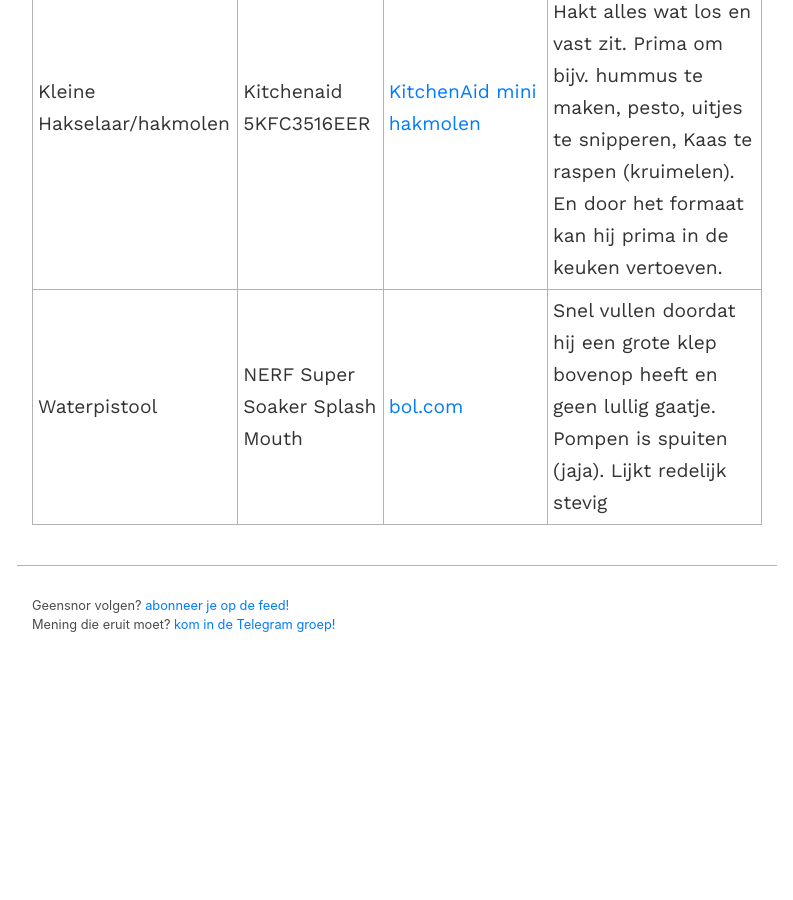
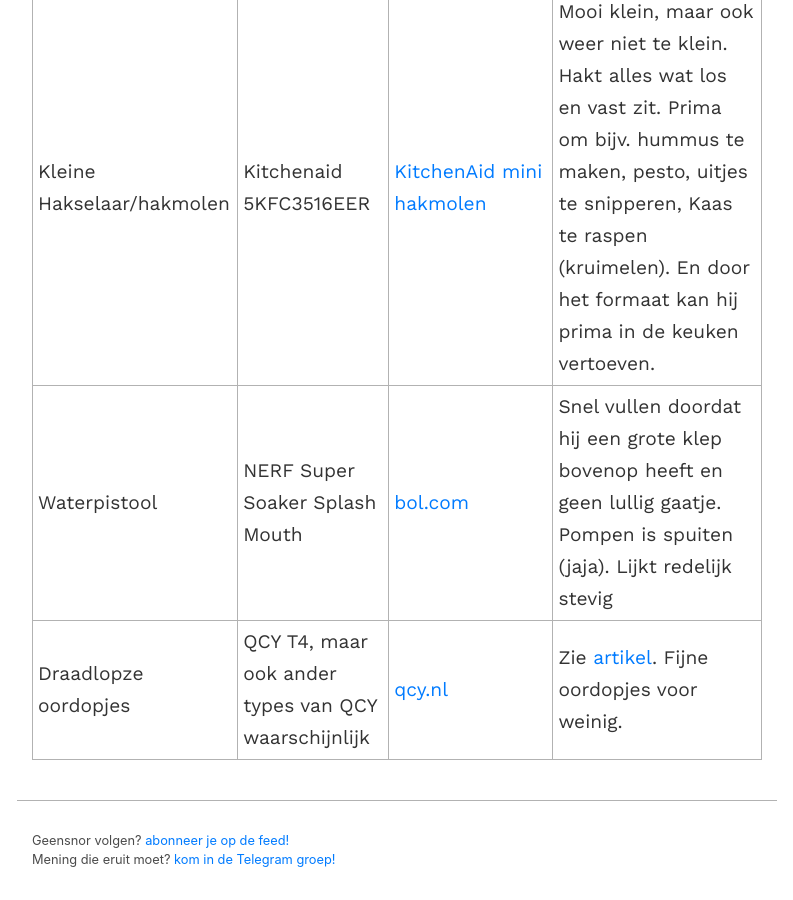
Before and after one commit to geensnor/geensnor.nl, a Jekyll site: the page built from pages/tips.md, in a window 1280 px wide and 900 px high, scrolled down 8808 px. Shown: the whole window, without its empty margins (243-1036 px from the left). Built offline with Jekyll 4.4.1, drawn with Linux system fonts in a browser that asks for light colours; before the commit the page ends 9473 px from its top, so only the background shows below that.

Commit message:
Update tips.md

```diff
--- a/pages/tips.md
+++ b/pages/tips.md
@@ -97,3 +97,4 @@
 |Dunschillertje uit japan|Kai select 100|[knives and tools](https://www.knivesandtools.nl/nl/pt/-kai-select-100-dunschiller-t.htm?gclid=CjwKCAiAp4KCBhB6EiwAxRxbpJMBHBrc_6L6YPuxCvgNa1XikZMqPY2MNrh0aRyig6BmRHmaVt66kRoCYXgQAvD_BwE)|Handige dunschiller. Mesje staat net onder een geinig hoekje waardoor het allemaal een stuk makkelijker gaat. Fijn ding.|
 |Kleine Hakselaar/hakmolen|Kitchenaid 5KFC3516EER|[KitchenAid mini hakmolen](https://partner.bol.com/click/click?p=2&t=url&s=1181127&f=TXL&url=https%3A%2F%2Fwww.bol.com%2Fnl%2Fp%2Fkitchenaid-mini-food-processor-5kfc3516s-hakmolen-wit%2F9200000084641155%2F&name=KitchenAid%20Mini%20Food%20Processor%205KFC3516S%20-%20Hak...)| Mooi klein, maar ook weer niet te klein. Hakt alles wat los en vast zit. Prima om bijv. hummus te maken, pesto, uitjes te snipperen, Kaas te raspen (kruimelen). En door het formaat kan hij prima in de keuken vertoeven.|
 |Waterpistool|NERF Super Soaker Splash Mouth|[bol.com](https://partner.bol.com/click/click?p=2&t=url&s=1122314&f=TXL&url=https%3A%2F%2Fwww.bol.com%2Fnl%2Fp%2Fnerf-super-soaker-splash-mouth-waterpistool%2F9200000089794928%2F&name=NERF%20Super%20Soaker%20Splash%20Mouth%20-%20Waterpistool)|Snel vullen doordat hij een grote klep bovenop heeft en geen lullig gaatje. Pompen is spuiten (jaja). Lijkt redelijk stevig|
+|Draadlopze oordopjes|QCY T4, maar ook ander types van QCY waarschijnlijk|[qcy.nl](https://www.qcy.nl/nl/draadloze-oortjes/)|Zie [artikel](/draadloze-oordopjes-voor-de-kleine-beurs/). Fijne oordopjes voor weinig.|
```
